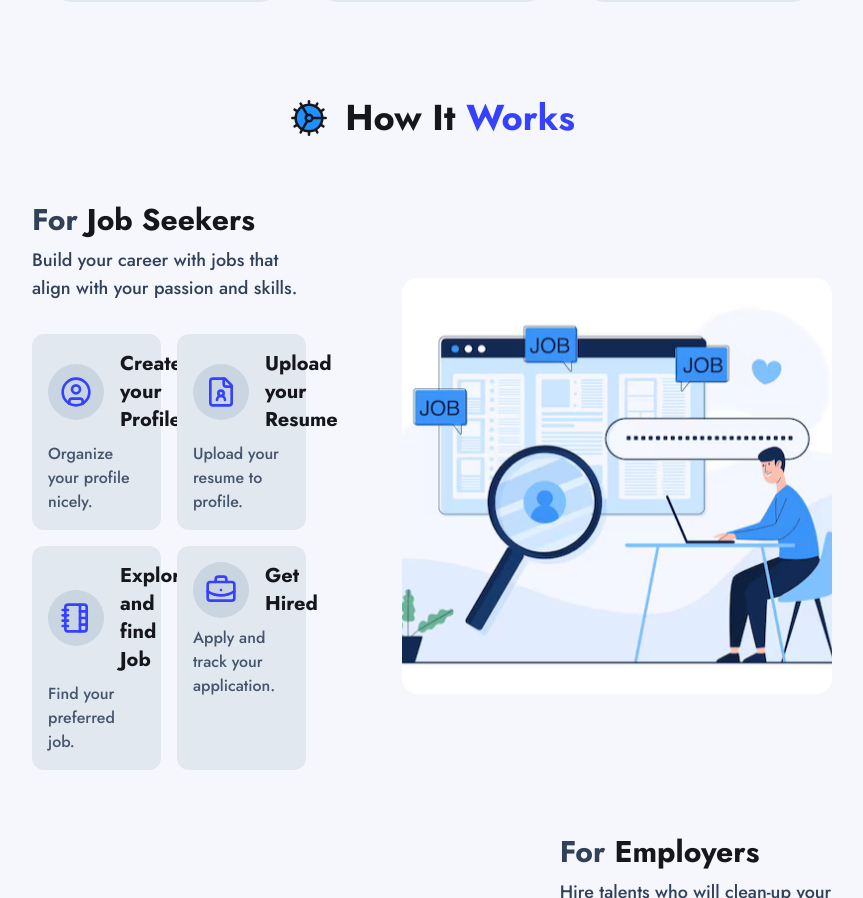
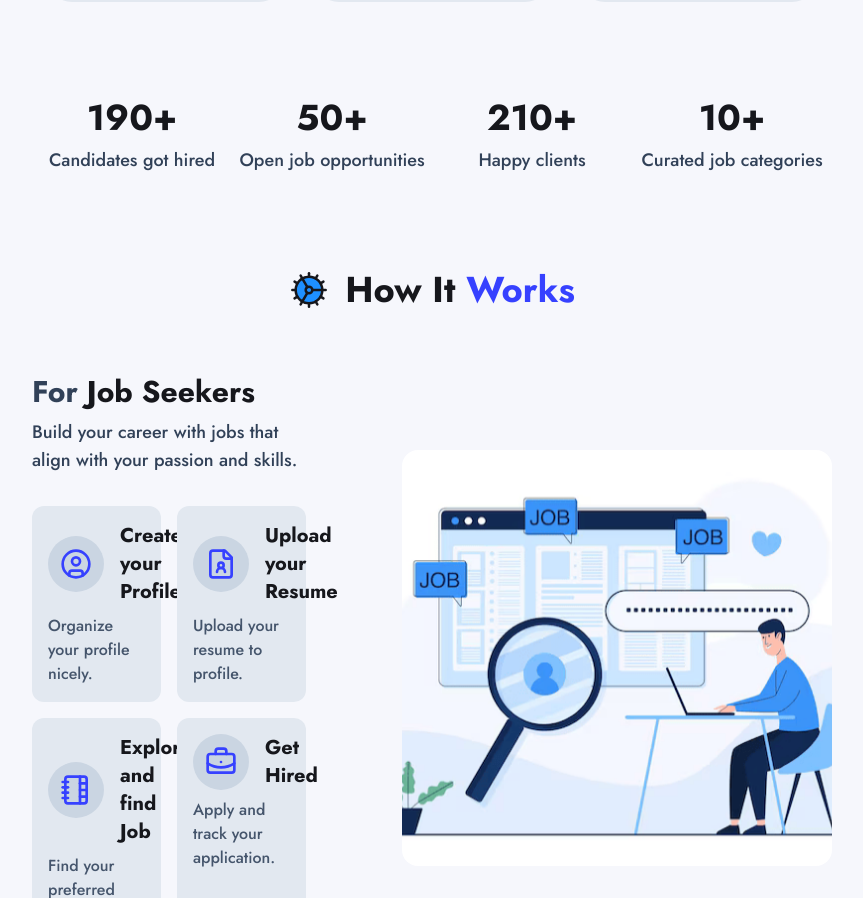
Before and after one commit to ninjaquasar/FledgeJobs, a React (Vite) app: page / in a window 1280 px wide. Shown: the part 2172-3070 px from the top of the page, without its empty margins (208-1071 px from the left). Built offline with nearby package versions, Linux system fonts and the light colour scheme.

Commit message:
Stats section

```diff
--- /dev/null
+++ b/src/layouts/Stats.jsx
@@ -0,0 +1,24 @@
+const Stats = () => {
+	return (
+		<section className="my-24 px-60 grid grid-cols-4">
+			<div className="flex flex-col items-center gap-y-2">
+				<h2 className="text-4xl font-bold">190+</h2>
+				<p className="text-lg text-slate-700 font-medium">Candidates got hired</p>
+			</div>
+			<div className="flex flex-col items-center gap-y-2">
+				<h2 className="text-4xl font-bold">50+</h2>
+				<p className="text-lg text-slate-700 font-medium">Open job opportunities</p>
+			</div>
+			<div className="flex flex-col items-center gap-y-2">
+				<h2 className="text-4xl font-bold">210+</h2>
+				<p className="text-lg text-slate-700 font-medium">Happy clients</p>
+			</div>
+			<div className="flex flex-col items-center gap-y-2">
+				<h2 className="text-4xl font-bold">10+</h2>
+				<p className="text-lg text-slate-700 font-medium">Curated job categories</p>
+			</div>
+		</section>
+	);
+};
+
+export default Stats;
--- a/src/pages/Home.jsx
+++ b/src/pages/Home.jsx
@@ -1,6 +1,7 @@
 import Hero from "../layouts/Hero";
 import HowItWorks from "../layouts/HowItWorks/HowItWorks";
 import JobCategories from "../layouts/JobCategories";
+import Stats from "../layouts/Stats";
 import Testimonials from "../layouts/Testimonials";
 import TrustedByTopCompanies from "../layouts/TrustedByTopCompanies";
 
@@ -11,6 +12,7 @@ const Home = () => {
 			<TrustedByTopCompanies />
 			<JobCategories />
 			<Testimonials />
+			<Stats />
 			<HowItWorks />
 		</main>
 	);
```
